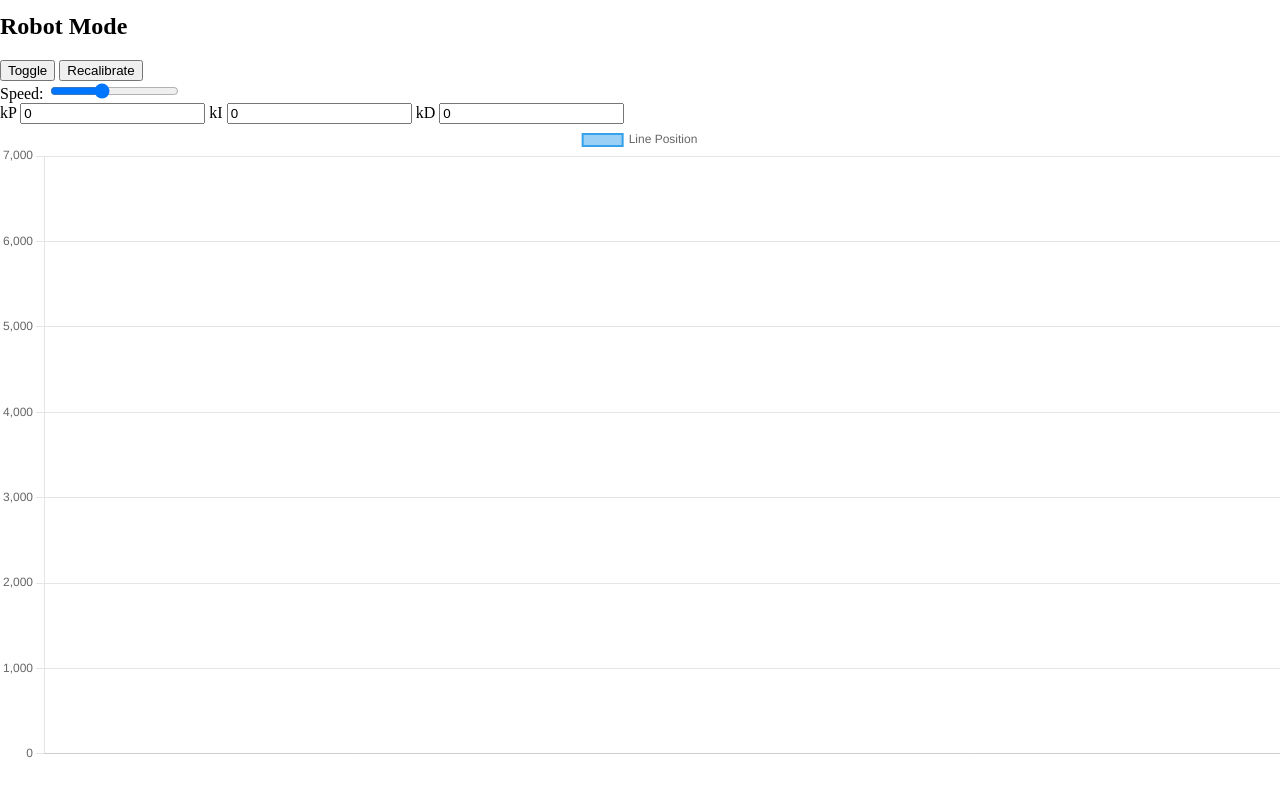
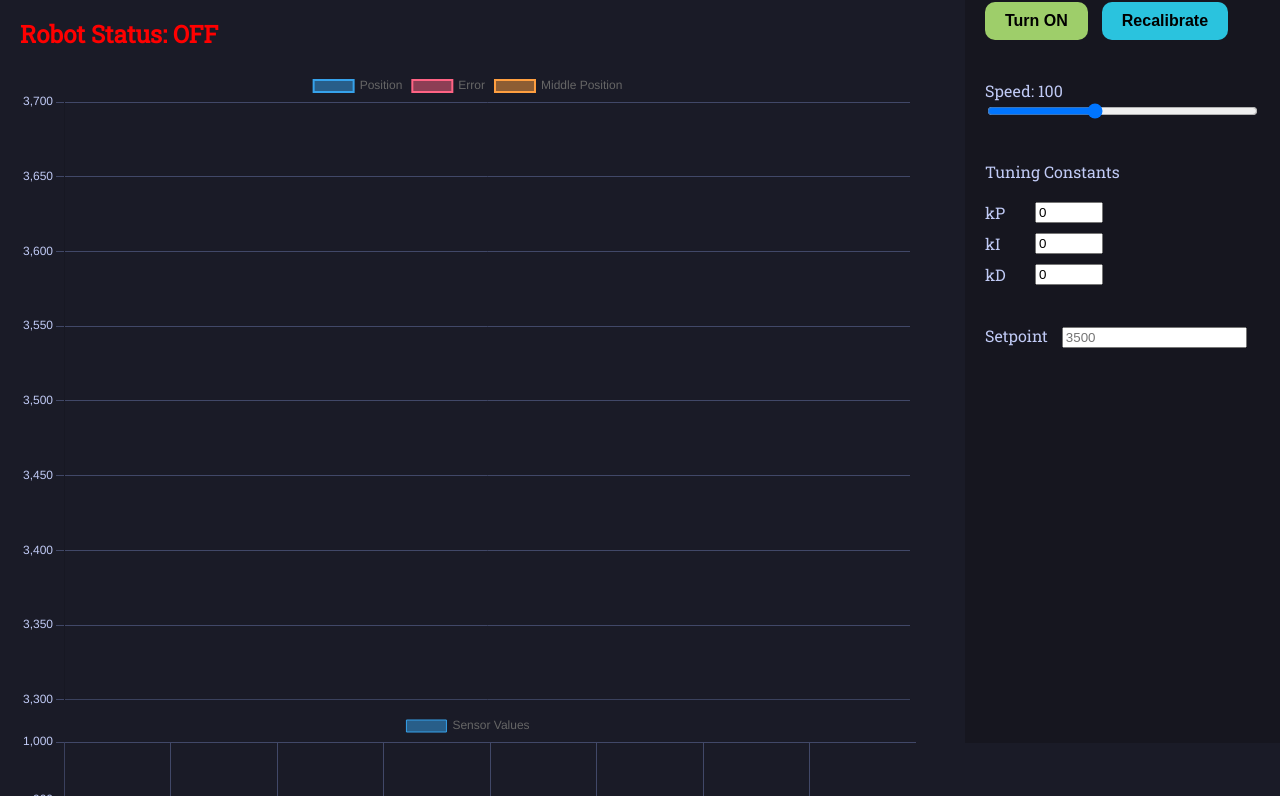
Before and after one commit to ryanz12/line-follower, a plain HTML site: page data/index.html in a window 1280 px wide. Shown: the part 67-863 px from the top of the page. Before the commit the page ends 831 px from the top, so only its background shows below. Drawn offline with Linux system fonts and the light colour scheme.

Commit message:
Refactored JS code & implemented new frontend interface

```diff
--- a/data/index.html
+++ b/data/index.html
@@ -8,30 +8,42 @@
 </head>
 <body>
     <div class="nav">
-        <h1>Clanker Controller</h1>
+        <h1>Robot Dashboard</h1>
     </div>
     <div class="content">
         <div class="container">
-            <h2>Robot Mode</h2>
-            <p id="robot-state"></p>
-            <button id="powerButton">Toggle</button>
-            <button id="recalibrate">Recalibrate</button>
+            <h2 id="robot-state" class="robot-off">Robot Status: OFF</h2>
+            <div class="pChartContainer">
+                <canvas id="positionChart"></canvas>
+            </div>
+            <div class="sChartContainer">
+                <canvas id="sensorChart"></canvas>
+            </div>
+        </div>
+        <div class="control-panel">
+            <h3>Control Panel</h3>
+            <button id="powerButton" class="button-on">Turn ON</button>
+            <button id="recalibrateButton">Recalibrate</button>
             <div class="sliderContainer">
-                <label for="slider">Speed: </label>
-                <input type="range" name="slider" id="speed" min="0" max="255" value="100">
+                <label for="slider" id="speedLabel">Speed: 100</label>
+                <input type="range" name="slider" id="speedSlider" min="0" max="255" value="100">
             </div>
+            <p>Tuning Constants</p>
             <div class="tuningContainer">
                 <label for="kP">kP</label>
-                <input type="text" name="kP" id="kP" value="0">
+                <input type="text" name="kP" id="kPInput" value="0">
                 <label for="kI">kI</label>
-                <input type="text" name="kI" id="kI" value="0">
+                <input type="text" name="kI" id="kIInput" value="0">
                 <label for="kD">kD</label>
-                <input type="text" name="kD" id="kD" value="0">
+                <input type="text" name="kD" id="kDInput" value="0">
+            </div>
+            <div class="setpointContainer">
+                <label for="setpoint">Setpoint</label>
+                <input type="text" name="setpoint" id="setpointInput" placeholder="3500">
             </div>
         </div>
     </div>
     <script src="/chart.js"></script>
-    <canvas id="positionChart"></canvas>
-    <script src="script.js"></script>
+    <script src="script.js" defer></script>
 </body>
 </html>
--- a/data/script.js
+++ b/data/script.js
@@ -1,166 +1,253 @@
-var gateway = `ws://${window.location.hostname}/ws`;
-var websocket;
-var ledOn = false;
-var robotOn = 0;
+const gateway = `ws://${window.location.hostname}/ws`;
+let websocket;
+let robotOn = false;
 
-let state = document.getElementById("robot-state");
+let chart, sensorChart;
+let chartLabels = [];
+let positionData = [];
+let errorData = [];
+const sensorValues = new Array(8).fill(0);
+let setpoint = 3500;
 
-window.addEventListener('load', onload);
+const powerButton = document.getElementById("powerButton");
+const recalButton = document.getElementById("recalibrateButton");
+const speedSlider = document.getElementById("speedSlider");
+const speedLabel = document.getElementById("speedLabel");
+const kpInput = document.getElementById("kPInput");
+const kiInput = document.getElementById("kIInput");
+const kdInput = document.getElementById("kDInput");
+const stateText = document.getElementById("robot-state");
+const spInput = document.getElementById("setpointInput");
 
-let chart;
-let chartData = [];
-let chartLabels = [];
+const message_server = (data) => {
+    if (websocket.readyState !== WebSocket.OPEN){
+        console.log("Web socket is not ready yet");
+        return;
+    }
+    websocket.send(JSON.stringify(data));
+    console.log("Sent message: ", data);
+};
 
-function initChart() {
-    const ctx = document.getElementById('positionChart').getContext('2d');
+const initWebSocket = () => {
+    console.log("Trying to open a web socket connection");
+    websocket = new WebSocket(gateway);
 
-    chart = new Chart(ctx, {
-        type: 'line',
+    websocket.onopen = (e) => {
+        console.log("Connection established");
+        const msg = {
+            type: "request_state"
+        };
+        message_server(msg);
+    };
+
+    websocket.onclose = (e) => {
+        console.log("Connection closed");
+
+        // try reconnect after 2 seconds
+        setTimeout(initWebSocket, 2000);
+    };
+
+    // handle receiving message
+    websocket.onmessage = (e) => {
+        const data = JSON.parse(e.data);
+        updateUI(data);
+        console.log(data);
+    }
+};
+
+const initChart = () => {
+    const posChart = document.getElementById("positionChart").getContext("2d");
+    const sChart = document.getElementById("sensorChart").getContext("2d");
+
+    chart = new Chart(posChart, {
+        type: "line",
         data: {
             labels: chartLabels,
-            datasets: [{
-                label: 'Line Position',
-                data: chartData,
+            datasets: [
+                {
+                    label: "Position",
+                    data: positionData,
                     borderWidth: 2,
                     tension: 0.2
-            }]
+                },
+                {
+                    label: "Error",
+                    data: errorData,
+                    borderWidth: 2,
+                    tension: 0.2
+                },
+                {
+                    label: "Middle Position",
+                    data: new Array(50).fill(setpoint),
+                    borderWidth: 2,
+                    tension: 0.2
+                }
+            ]
         },
         options: {
+            maintainAspectRatio: false,
             animation: false,
             responsive: true,
             scales: {
                 y: {
-                    suggestedMin: 0,
-                    suggestedMax: 7000
+                    beginAtZero: false,
+                    ticks: {
+                        color: "#c0caf5"
+                    },
+                    grid: {
+                        color: "#414868"
+                    }
+                },
+                x: {
+                    grid: {
+                        color: "#414868"
+                    }
                 }
             }
         }
     });
+
+    sensorChart = new Chart(sChart, {
+        type: "bar",
+        data: {
+            labels: ["S0", "S1", "S2", "S3", "S4", "S5", "S6", "S7"],
+            datasets: [{
+                label: "Sensor Values",
+                data: sensorValues,
+                borderWidth: 1
+            }]
+        },
+        options: {
+            maintainAspectRatio: false,
+            animation: {
+                duration: 100,
+                easing: "linear"
+            },
+            responsive: true,
+            scales: {
+                y: {
+                    beginAtZero: true,
+                    suggestedMax: 1000,
+                    ticks: {
+                        color: "#c0caf5"
+                    },
+                    grid: {
+                        color: "#414868"
+                    }
+                },
+                x: {
+                    grid: {
+                        color: "#414868"
+                    }
+                }
+            }
+        }
+    });
+};
+
+const updateUI = (data) => {
+
+    if (Object.hasOwn(data, "state")){
+        switch(data.state){
+            case "0":
+                stateText.innerHTML = "Robot Status: OFF";
+                stateText.className = "robot-off";
+                powerButton.className = "button-on";
+                powerButton.innerHTML = "Turn ON"
+                break;
+            case "1":
+                stateText.innerHTML = "Robot Status: ON";
+                stateText.className = "robot-on";
+                powerButton.className = "button-off";
+                powerButton.innerHTML = "Turn OFF"
+                recalButton.disabled = false;
+                break;
+            case "2":
+                stateText.innerHTML = "Robot Status: RECALIBRATING";
+                stateText.className = "robot-recal";
+                recalButton.disabled = true;
+                break;
+        }
+    }
+    else if (data.type === "sensors"){
+        const pos = data.position;
+        const err = data.error;
+
+        positionData.push(pos);
+        errorData.push(err);
+        chartLabels.push("");
+
+        if (positionData.length > 50){
+            positionData.shift();
+            errorData.shift();
+            chartLabels.shift();
         }
 
+        chart.data.datasets[0].data = positionData;
+        chart.data.datasets[1].data = errorData;
+        chart.data.datasets[2].data = new Array(positionData.length).fill(setpoint);
+        chart.update();
 
-function onload(event) {
+        data.sensors.forEach((val, index) => {
+            sensorChart.data.datasets[0].data[index] = val;
+        });
+
+        sensorChart.update();
+    }
+};
+
+window.addEventListener("load", (e) => {
+    // init websocket
     initWebSocket();
 
-    const powerButton = document.getElementById("powerButton");
-    const recalButton = document.getElementById("recalibrate");
-    const speedSlider = document.getElementById("speed");
 
-    powerButton.onclick = () => {
-        // Check if the websocket is actually open before sending
-        if (websocket.readyState === WebSocket.OPEN) {
+    // bind events to HTML
+    powerButton.addEventListener("click", (ev) => {
         const msg = {
             type: "request_toggle"
         };
+        message_server(msg);
+    });
 
-            console.log("Trying to send something")
-            websocket.send(JSON.stringify(msg));
-            console.log("SENT TOGGLE");
-        }
-        else {
-            console.log("Websocket is not open yet.");
-        }
-    };
-
-    recalButton.onclick = () => {
-        if (websocket.readyState === WebSocket.OPEN) {
+    recalButton.addEventListener("click", (ev) => {
         const msg = {
             type: "request_recalibrate"
         };
+        message_server(msg);
+    });
 
-            console.log("Trying to send something")
-            websocket.send(JSON.stringify(msg));
-            console.log("SENT RECALIBRATE");
-        }
-        else {
-            console.log("Websocket is not open yet.");
-        }
-    }
-
-    speedSlider.oninput = () => {
-        if (websocket.readyState === WebSocket.OPEN){
-            const speedValue = speedSlider.value;
+    speedSlider.addEventListener("input", (ev) => {
+        speedLabel.innerHTML = `Speed: ${speedSlider.value}`;
 
         const msg = {
             type: "request_change_speed",
-                speed: parseInt(speedValue)
+            speed: parseInt(speedSlider.value)
         };
+        message_server(msg);
+    });
 
-            websocket.send(JSON.stringify(msg));
-        }
-        else {
-            console.log("WebSocket is not open yet.")
-        }
-    }
+    spInput.addEventListener("change", (ev) => {
+        setpoint = spInput.value;
 
-    const kp = document.getElementById("kP");
-    const ki = document.getElementById("kI");
-    const kd = document.getElementById("kD");
+        const msg = {
+            type: "set_ff",
+            ff: parseInt(setpoint) || 0
+        };
+        message_server(msg);
+    });
 
-    function sendPID(){
-        if (websocket.readyState === WebSocket.OPEN){
+    [kpInput, kiInput, kdInput].forEach(input => {
+        input.addEventListener("change", () => {
             const msg = {
                 type: "set_pid",
-                kP: parseFloat(kp.value) || 0,
-                kI: parseFloat(ki.value) || 0,
-                kD: parseFloat(kd.value) || 0
+                kP: parseFloat(kpInput.value) || 0,
+                kI: parseFloat(kiInput.value) || 0,
+                kD: parseFloat(kdInput.value) || 0,
             };
+            message_server(msg);
+        });
+    });
 
-            websocket.send(JSON.stringify(msg));
-        }
-    }
-
-    [kp, ki, kd].forEach(x => {
-        x.addEventListener("change", sendPID);
-    })
-
+    // init chartjs & chart
     initChart();
-}
-
-function updateUI(data) {
-    if (data.type === "state") {
-        robotOn = data.value
-
-        state.textContent = (robotOn == 1) ? "ON" : "OFF";
-    }
-
-    else if (data.type === "sensors") {
-        const pos = data.position;
-
-        chartData.push(pos);
-        chartLabels.push(""); // or timestamp
-
-        if (chartData.length > 50) {
-            chartData.shift();
-            chartLabels.shift();
-        }
-
-        chart.update();
-    }
-}
-
-function initWebSocket() {
-    console.log("Trying to open a websocket connection");
-    websocket = new WebSocket(gateway);
-
-    websocket.onopen = function(event) {
-        console.log("Connection opened");
-        const msg = {
-            type: "request_state"
-        }
-        websocket.send(JSON.stringify(msg));
-    };
-
-    websocket.onclose = function(event) {
-        console.log("Connection closed");
-        // Optional: Attempt to reconnect after 2 seconds
-        setTimeout(initWebSocket, 2000);
-    };
-
-    // Client receives ws message from server
-    websocket.onmessage = function(event) {
-        const data = JSON.parse(event.data);
-        updateUI(data);
-        console.log(data);
-    };
-}
+});
--- a/data/style.css
+++ b/data/style.css
@@ -1,7 +1,114 @@
+@font-face {
+    font-family: "Roboto Slab";
+    src: url("/fonts/RobotoSlab-Regular.ttf");
+    font-weight: 400;
+    font-style: normal;
+}
+
 body {
     margin: 0;
+    background-color: #1A1B27;
+    font-family: "Roboto Slab", serif;
+    color: #c0caf5;
 }
 
 .nav {
-    background-color: aliceblue;
+    background-color: #16161F;
+    color: #f7768e;
+    padding: 10px 15px;
+    height: 45px;
 }
+
+.nav > h1 {
+    margin: 0;
+    font-weight: bolder;
+}
+
+.control-panel {
+    position: fixed;
+    top: 0;
+    right: 0;
+    width: 275px;
+    height: 100vh;
+    background-color: #16161F;
+    padding: 5px 20px;
+}
+
+.control-panel > h3 {
+    margin-bottom: 20px;
+}
+
+.container {
+    padding: 0px 20px;
+}
+
+.robot-off {
+    color: rgb(255, 0, 0);
+}
+
+.robot-on {
+    color: #9ece6a;
+}
+
+.robot-recal {
+    color: #2ac3de;
+}
+
+button {
+    cursor: pointer;
+    padding: 10px 20px;
+    font-size: medium;
+    font-weight: bold;
+    border: none;
+    border-radius: 10px;
+}
+
+.sliderContainer {
+    margin-top: 40px;
+    margin-bottom: 40px;
+    display: flex;
+    flex-direction: column;
+}
+
+.tuningContainer {
+    display: grid;
+    grid-template-columns: 40px 1fr;
+    gap: 10px;
+    align-items: center;
+    margin-top: 20px;
+}
+
+.tuningContainer input {
+    width: 60px;
+}
+
+#recalibrateButton {
+    background-color: #2ac3de;
+    margin-left: 10px;
+}
+
+.button-on {
+    background-color: #9ece6a;
+}
+
+.button-off {
+    background-color: #f7768e;
+}
+
+.pChartContainer {
+    width: 70vw;
+    height: 80vh;
+}
+
+.sChartContainer {
+    width: 70vw;
+    height: 80vh;
+}
+
+.setpointContainer {
+    margin-top: 40px;
+}
+
+.setpointContainer > label {
+    margin-right: 10px;
+}
```
Also changed, not shown: data/fonts/RobotoSlab-Regular.ttf (added), 1 other file. Lines whose indentation alone changed are shown as unchanged.
